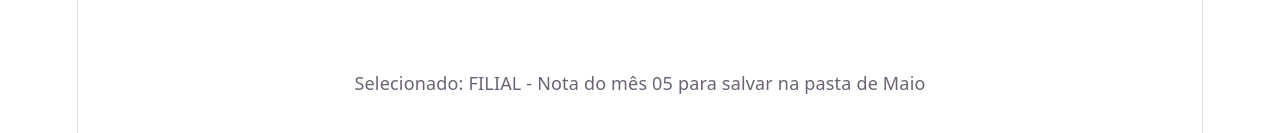
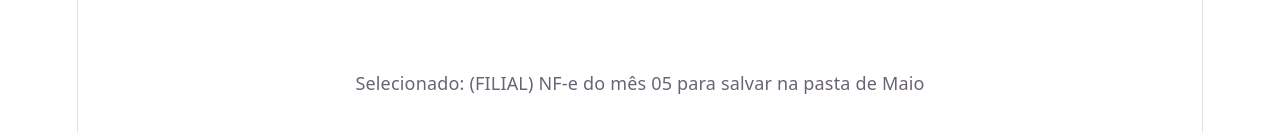
Before and after one commit to Gabriel2Mello/visual-cofre-nfe, a React (Vite) app: page / in a window 1280 px wide. Shown: the part 475-608 px from the top of the page. Built offline with nearby package versions, Linux system fonts and the light colour scheme.

Commit message:
Refatorado o código

```diff
--- a/src/App.tsx
+++ b/src/App.tsx
@@ -1,41 +1,54 @@
-import { useState, type ChangeEvent } from 'react'
-import './App.css'
+import { useState, type ChangeEvent } from 'react';
+import './App.css';
+
+type TipoEmpresa = 'MATRIZ' | 'FILIAL';
+type TipoNota = 'nfe' | 'cte';
+
+interface FormState {
+  text: string;
+  mesNota: number;
+  mesPasta: number;
+  tipoEmpresa: TipoEmpresa;
+  tipoNota: TipoNota;
+}
 
 const meses = [
-  { valor: 1, nome: "Janeiro" },
-  { valor: 2, nome: "Fevereiro" },
-  { valor: 3, nome: "Março" },
-  { valor: 4, nome: "Abril" },
-  { valor: 5, nome: "Maio" },
-  { valor: 6, nome: "Junho" },
-  { valor: 7, nome: "Julho" },
-  { valor: 8, nome: "Agosto" },
-  { valor: 9, nome: "Setembro" },
-  { valor: 10, nome: "Outubro" },
-  { valor: 11, nome: "Novembro" },
-  { valor: 12, nome: "Dezembro" }
-]
+  { valor: 1, nome: 'Janeiro' },
+  { valor: 2, nome: 'Fevereiro' },
+  { valor: 3, nome: 'Março' },
+  { valor: 4, nome: 'Abril' },
+  { valor: 5, nome: 'Maio' },
+  { valor: 6, nome: 'Junho' },
+  { valor: 7, nome: 'Julho' },
+  { valor: 8, nome: 'Agosto' },
+  { valor: 9, nome: 'Setembro' },
+  { valor: 10, nome: 'Outubro' },
+  { valor: 11, nome: 'Novembro' },
+  { valor: 12, nome: 'Dezembro' }
+];
 
 function App() {
   const mesAtual = new Date().getMonth() + 1;
 
-  const [text, setText] = useState<string>("");
-  const [mesNota, setMesNota] = useState<number>(mesAtual);
-  const [mesPasta, setMesPasta] = useState<number>(mesAtual);
-  const [tipoEmpresa, setTipoEmpresa] = useState<string>("FILIAL")
-  const [tipoNota, setTipoNota] = useState<string>("nfe")
+  const [form, setForm] = useState<FormState>({
+    text: '',
+    mesNota: mesAtual,
+    mesPasta: mesAtual,
+    tipoEmpresa: 'FILIAL',
+    tipoNota: 'nfe'
+  })
 
-  const handleChange = (e: ChangeEvent<HTMLInputElement>) => {
-    setText(e.target.value);
-  }
+  const handleInputChange = (e: ChangeEvent<HTMLInputElement | HTMLSelectElement>) => {
+    const { name, value } = e.target;
 
-  const handleEmpresaChange = (e: ChangeEvent<HTMLInputElement>) => {
-    setTipoEmpresa(e.target.value)
-  }
+    setForm(prev => ({
+      ...prev,
+      [name]: name.startsWith('mes') ? parseInt(value) : value
+    }));
+  };
 
-  const handleTipoNotaChange = (e: ChangeEvent<HTMLInputElement>) => {
-    setTipoNota(e.target.value)
-  }
+  const nomeMesPasta = meses.find(m => m.valor === form.mesPasta)?.nome;
+  const mesNotaFormatado = form.mesNota.toString().padStart(2, '0');
 
   return (
     <>
@@ -46,17 +59,20 @@ function App() {
           <div className="input-container">
             <input
               type="text"
-              value={text}
-              onChange={handleChange}
+              name="text"
+              value={form.text}
+              onChange={handleInputChange}
               placeholder="Digite a nota..."
             />
           </div>
 
           <div className="select-container">
-            <label>Mês da Nota:</label>
+            <label htmlFor="mesNota">Mês da Nota:</label>
             <select
-              value={mesNota}
-              onChange={(e) => setMesNota(parseInt(e.target.value))}
+              id="mesNota"
+              name="mesNota"
+              value={form.mesNota}
+              onChange={handleInputChange}
             >
               {meses.map((mes) => (
                 <option key={mes.valor} value={mes.valor}>
@@ -65,10 +81,12 @@ function App() {
               ))}
             </select>
 
-            <label>Pasta:</label>
+            <label htmlFor="mesPasta">Pasta:</label>
             <select
-              value={mesPasta}
-              onChange={(e) => setMesPasta(parseInt(e.target.value))}
+              id="mesPasta"
+              name="mesPasta"
+              value={form.mesPasta}
+              onChange={handleInputChange}
             >
               {meses.map((mes) => (
                 <option key={mes.valor} value={mes.valor}>
@@ -82,9 +100,10 @@ function App() {
             <label className="custom-checkbox">
               <input
                 type="radio"
+                name="tipoEmpresa"
                 value="MATRIZ"
-                checked={tipoEmpresa === "MATRIZ"}
-                onChange={handleEmpresaChange}
+                checked={form.tipoEmpresa === 'MATRIZ'}
+                onChange={handleInputChange}
               />
               <span className="checkmark"></span>
               Matriz
@@ -93,9 +112,10 @@ function App() {
             <label className="custom-checkbox">
               <input
                 type="radio"
+                name="tipoEmpresa"
                 value="FILIAL"
-                checked={tipoEmpresa === "FILIAL"}
-                onChange={handleEmpresaChange}
+                checked={form.tipoEmpresa === 'FILIAL'}
+                onChange={handleInputChange}
               />
               <span className="checkmark"></span>
               Filial
@@ -104,9 +124,10 @@ function App() {
             <label className="custom-checkbox">
               <input
                 type="radio"
+                name="tipoNota"
                 value="nfe"
-                checked={tipoNota === "nfe"}
-                onChange={handleTipoNotaChange}
+                checked={form.tipoNota === 'nfe'}
+                onChange={handleInputChange}
               />
               <span className="checkmark"></span>
               NF-e
@@ -115,9 +136,10 @@ function App() {
             <label className="custom-checkbox">
               <input
                 type="radio"
+                name="tipoNota"
                 value="cte"
-                checked={tipoNota === "cte"}
-                onChange={handleTipoNotaChange}
+                checked={form.tipoNota === 'cte'}
+                onChange={handleInputChange}
               />
               <span className="checkmark"></span>
               CT-e
@@ -128,9 +150,9 @@ function App() {
           <div id="spacer"></div>
 
           <p>
-            Selecionado: {tipoEmpresa} -
-            Nota do mês {mesNota.toString().padStart(2, "0")} para
-            salvar na pasta de {meses.find(m => m.valor === mesPasta)?.nome}
+            Selecionado: ({form.tipoEmpresa})
+            {form.tipoNota === 'nfe' ? ' NF-e' : ' CT-e'} do mês {mesNotaFormatado} para
+            salvar na pasta de {nomeMesPasta}
           </p>
         </div>
       </section>
```
